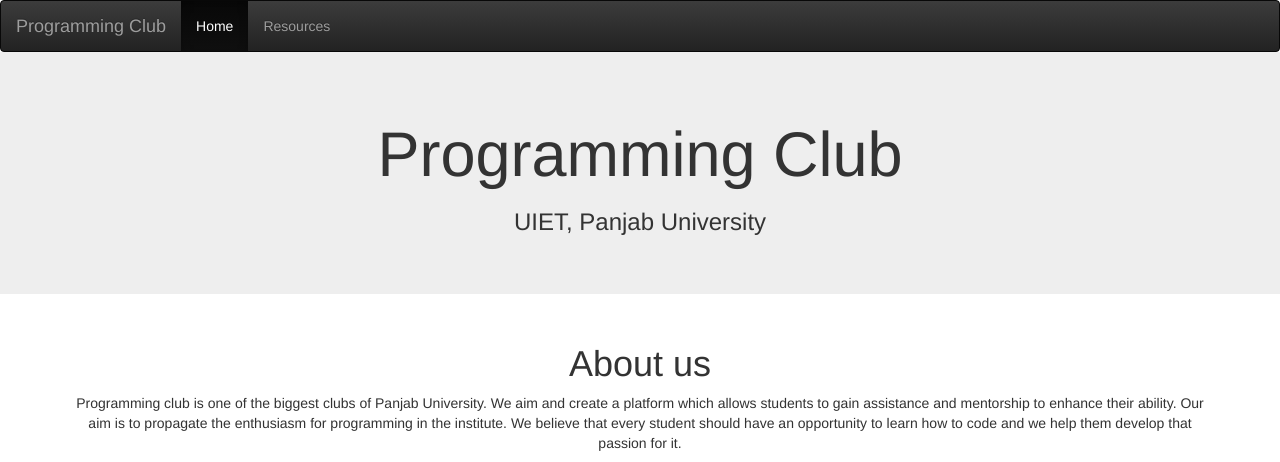
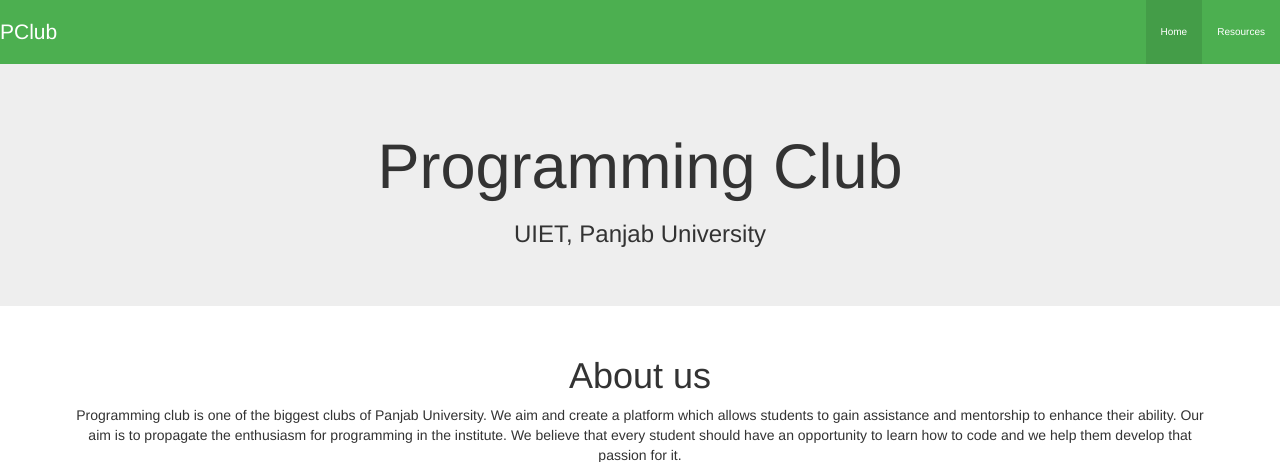
Before and after one commit to pclubuiet/website, a Django app: page /home/ in a window 1280 px wide. Shown: the top 462 px of the page. Run offline with Django 3.2, Linux system fonts and the light colour scheme; parts of the project's set-up code (start-up, migrations or seed data) failed here and were passed over; some libraries are stand-ins or nearby versions.

Commit message:
Improve navbar - now material

```diff
--- a/templates/base.html
+++ b/templates/base.html
@@ -9,8 +9,8 @@
     <!-- The above 3 meta tags *must* come first in the head; any other head content must come *after* these tags -->
     <title>{% block title %}Programming Club{% endblock %}</title>
     <!-- Bootstrap -->
-    <link rel="stylesheet" type="text/css" href="{% static 'home/base.css' %}"/>
     <!-- Latest compiled and minified CSS -->
+    <link rel="stylesheet" href="https://cdnjs.cloudflare.com/ajax/libs/materialize/1.0.0-beta/css/materialize.min.css">
     <link rel="stylesheet" href="https://maxcdn.bootstrapcdn.com/bootstrap/3.3.7/css/bootstrap.min.css" integrity="sha384-BVYiiSIFeK1dGmJRAkycuHAHRg32OmUcww7on3RYdg4Va+PmSTsz/K68vbdEjh4u" crossorigin="anonymous">
 
     <!-- Optional theme -->
@@ -18,14 +18,16 @@
     <link rel = 'stylesheet' href="{% static 'home/base.css' %}">
     <link href="https://maxcdn.bootstrapcdn.com/bootstrap/3.3.5/css/bootstrap.min.css" rel="stylesheet"/>
     <link href="https://maxcdn.bootstrapcdn.com/font-awesome/4.4.0/css/font-awesome.min.css" rel="stylesheet"/>
+    <link href="https://fonts.googleapis.com/icon?family=Material+Icons" rel="stylesheet">
+    <link rel="stylesheet" type="text/css" href="{% static 'home/base.css' %}"/>
     {% block styles %}
     {% endblock %}
-
     <!-- Latest compiled and minified JavaScript -->
     <script src="https://ajax.googleapis.com/ajax/libs/jquery/1.11.3/jquery.min.js"></script>
     <script src="https://maxcdn.bootstrapcdn.com/bootstrap/3.3.7/js/bootstrap.min.js" integrity="sha384-Tc5IQib027qvyjSMfHjOMaLkfuWVxZxUPnCJA7l2mCWNIpG9mGCD8wGNIcPD7Txa" crossorigin="anonymous"></script>
     <!-- jQuery -->
     <script src="https://ajax.googleapis.com/ajax/libs/jquery/1.11.3/jquery.min.js"></script>
+    <script src="https://cdnjs.cloudflare.com/ajax/libs/materialize/1.0.0-beta/js/materialize.min.js"></script>
     <script>
     jQuery(window).load(function(){
         jQuery(".loader-wrapper").fadeOut(2500);
@@ -44,24 +46,21 @@
   	<div class="loader-rect5"></div>
   </div>
 </div>
-<nav class="navbar navbar-inverse" style="margin-bottom:0;">
-  <div class="container-fluid">
-    <div class="navbar-header">
-      <button type="button" class="navbar-toggle" data-toggle="collapse" data-target="#myNavbar">
-        <span class="icon-bar"></span>
-        <span class="icon-bar"></span>
-        <span class="icon-bar"></span>
-      </button>
-      <a class="navbar-brand" href="{% url 'home:home' %}">Programming Club</a>
+  <nav class='green'>
+    <div class="nav-wrapper">
+      <a href="{% url 'home:home' %}" class="brand-logo">PClub</a>
+      <a href="#" data-target="mobile-demo" class="sidenav-trigger"><i class="material-icons">menu</i></a>
+      <ul class="right hide-on-med-and-down">
+        <li {% if request.resolver_match.url_name == "home" %}class="active"{% endif %}><a href="{% url 'home:home' %}">Home</a></li>
+        <li {% if request.resolver_match.url_name == "resources" %}class="active"{% endif %}><a href="{% url 'home:resources' %}">Resources</a></li>
+      </ul>
     </div>
-    <div class="collapse navbar-collapse" id="myNavbar">
-    <ul class="nav navbar-nav">
-      <li {% if request.resolver_match.url_name == "home" %}class="active"{% endif %}><a href="{% url 'home:home' %}">Home</a></li>
-      <li {% if request.resolver_match.url_name == "resources" %}class="active"{% endif %}><a href="{% url 'home:resources' %}">Resources</a></li>
-    </ul>
-    </div>
-  </div>
-</nav>
+  </nav>
+
+  <ul class="sidenav" id="mobile-demo">
+    <li {% if request.resolver_match.url_name == "home" %}class="active"{% endif %}><a href="{% url 'home:home' %}">Home</a></li>
+    <li {% if request.resolver_match.url_name == "resources" %}class="active"{% endif %}><a href="{% url 'home:resources' %}">Resources</a></li>
+  </ul>
 <div id = "content">
 {% block content %}{% endblock %}
 </div>
@@ -91,5 +90,6 @@
         console.log('Service worker has been registered for scope:'+ reg.scope);
       });
     }
+    $('.sidenav').sidenav();
   </script>
 </html>
--- a/templates/sw.js
+++ b/templates/sw.js
@@ -7,7 +7,9 @@ var urlsToCache = [
   'https://maxcdn.bootstrapcdn.com/bootstrap/3.3.5/css/bootstrap.min.css',
   'https://maxcdn.bootstrapcdn.com/font-awesome/4.4.0/css/font-awesome.min.css',
   'https://ajax.googleapis.com/ajax/libs/jquery/1.11.3/jquery.min.js',
-  'https://maxcdn.bootstrapcdn.com/bootstrap/3.3.7/css/bootstrap.min.css.map'
+  'https://maxcdn.bootstrapcdn.com/bootstrap/3.3.7/css/bootstrap.min.css.map',
+  'https://cdnjs.cloudflare.com/ajax/libs/materialize/1.0.0-beta/css/materialize.min.css',
+  'https://cdnjs.cloudflare.com/ajax/libs/materialize/1.0.0-beta/js/materialize.min.js'
 ];
 
 
```
Also changed, not shown: 1 other file.
